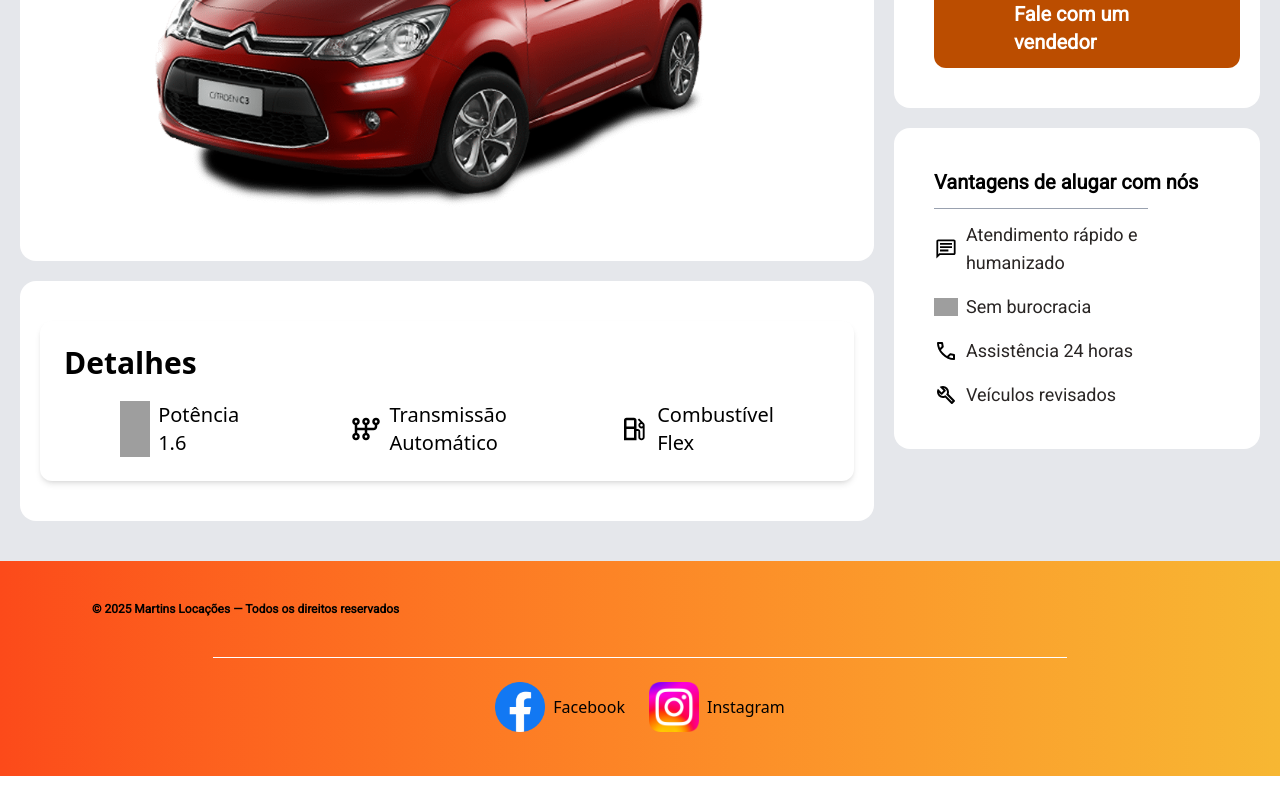
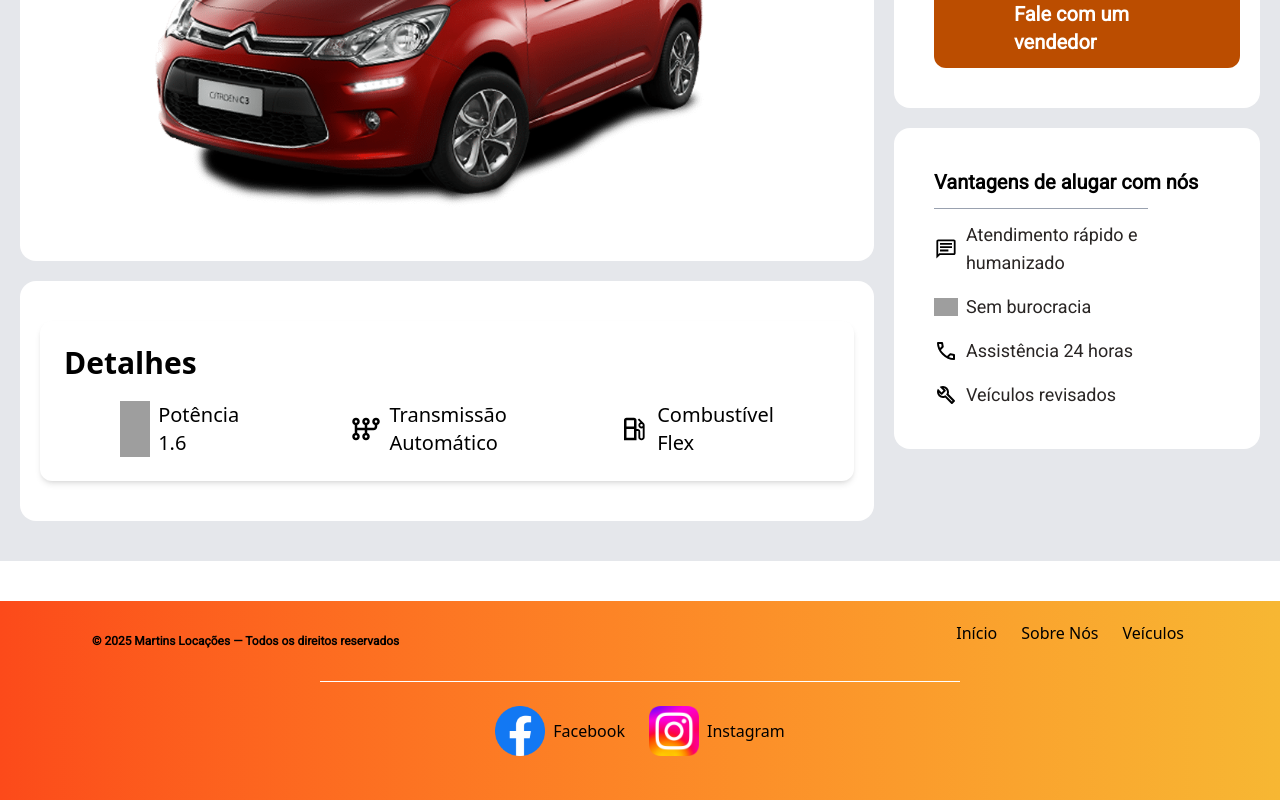
Before and after one commit to eumartins7/locacao_veiculos_nextJS, a Next.js app: page /cars/Citroen in a window 1280 px wide. Shown: the part 437-1237 px from the top of the page. Before the commit the page ends 1213 px from the top, so only its background shows below. Built offline with nearby package versions, Linux system fonts and the light colour scheme; grey boxes are pictures that could not be loaded; a web font is replaced by a local one.

Commit message:
footer correto adicionado a page

```diff
--- a/src/app/cars/[id]/page.tsx
+++ b/src/app/cars/[id]/page.tsx
@@ -1,6 +1,6 @@
 import { HeaderCars } from "@/components/pagina-carros/header-cars/headerCar";
 import { CarPage } from "@/components/page-details/details-window/detailsWindow";
-import { FooterCars } from "@/components/pagina-carros/footer-cars/footerCars";
+import { Footer } from "@/components/layout/footer/footer";
 
 export default async function CarsDetails({
   params,
@@ -13,7 +13,7 @@ export default async function CarsDetails({
     <>
       <HeaderCars />
       <CarPage params={{ id }} />
-      <FooterCars />
+      <Footer />
     </>
   );
 }
```
